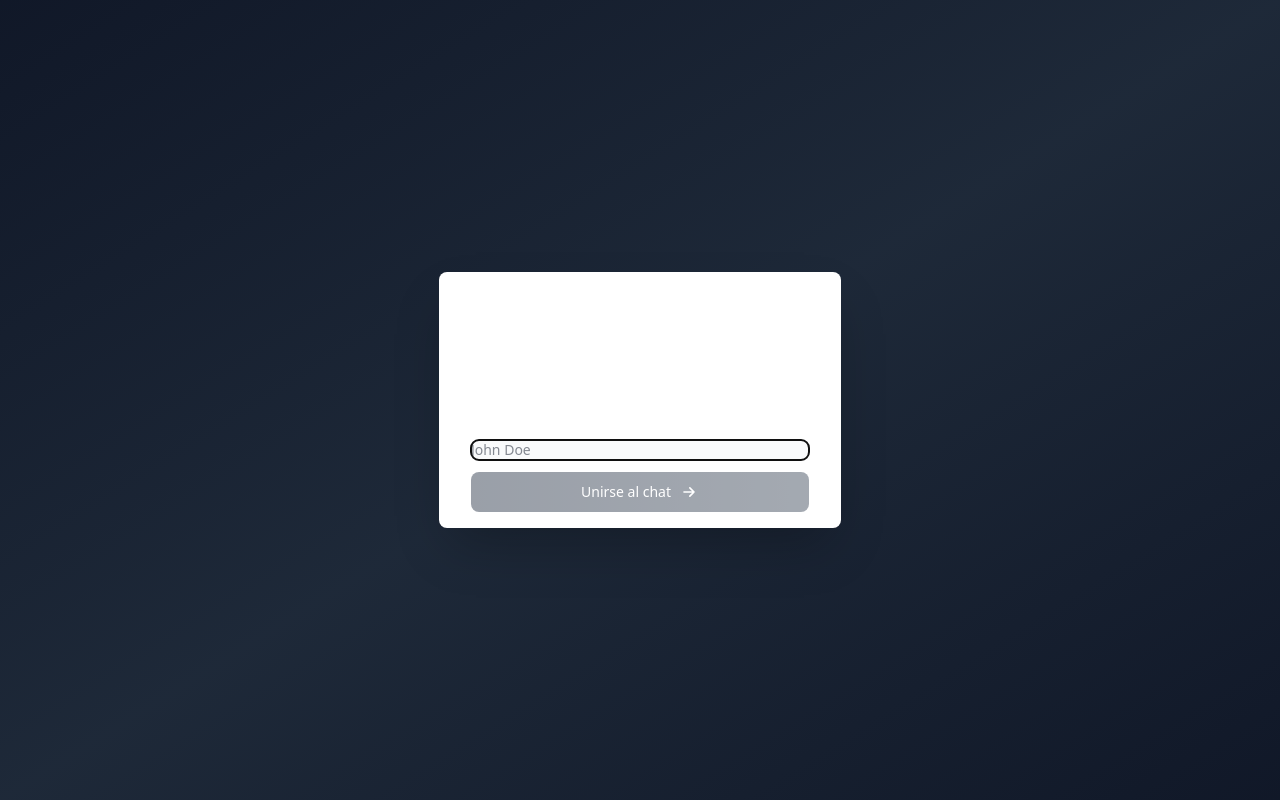
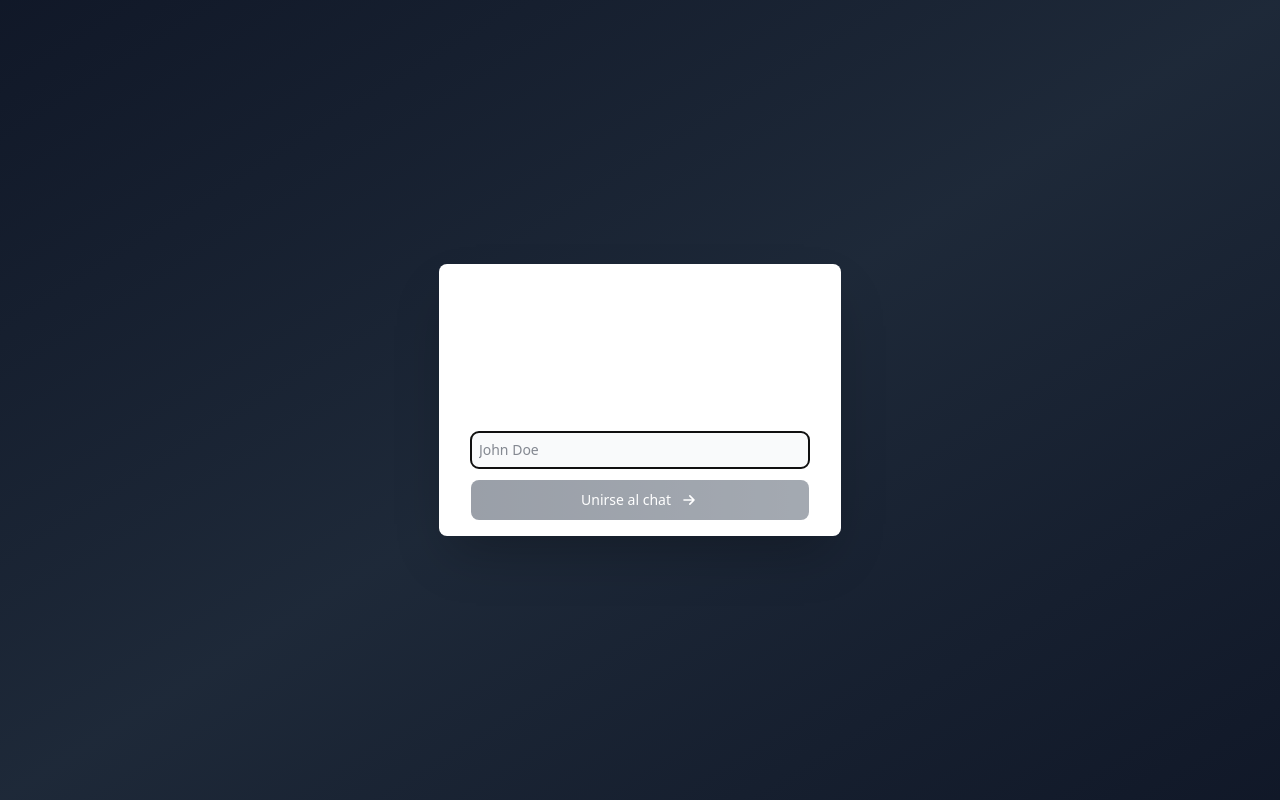
Before and after one commit to SK-ClaudioBustos/sistema-chat, a React app in the folder chat-frontend/: page / in a window 1280 px wide. Built offline with nearby package versions, Linux system fonts and the light colour scheme.

Commit message:
style: add padding on username input

```diff
--- a/chat-frontend/src/components/LoginPage/UsernameInput.tsx
+++ b/chat-frontend/src/components/LoginPage/UsernameInput.tsx
@@ -33,6 +33,7 @@ export const UsernameInput = ({
         </Label>
       </div>
       <TextInput
+        style={{ padding: "0.5rem"}}
         id="userName"
         type="text"
         placeholder="John Doe"
```
